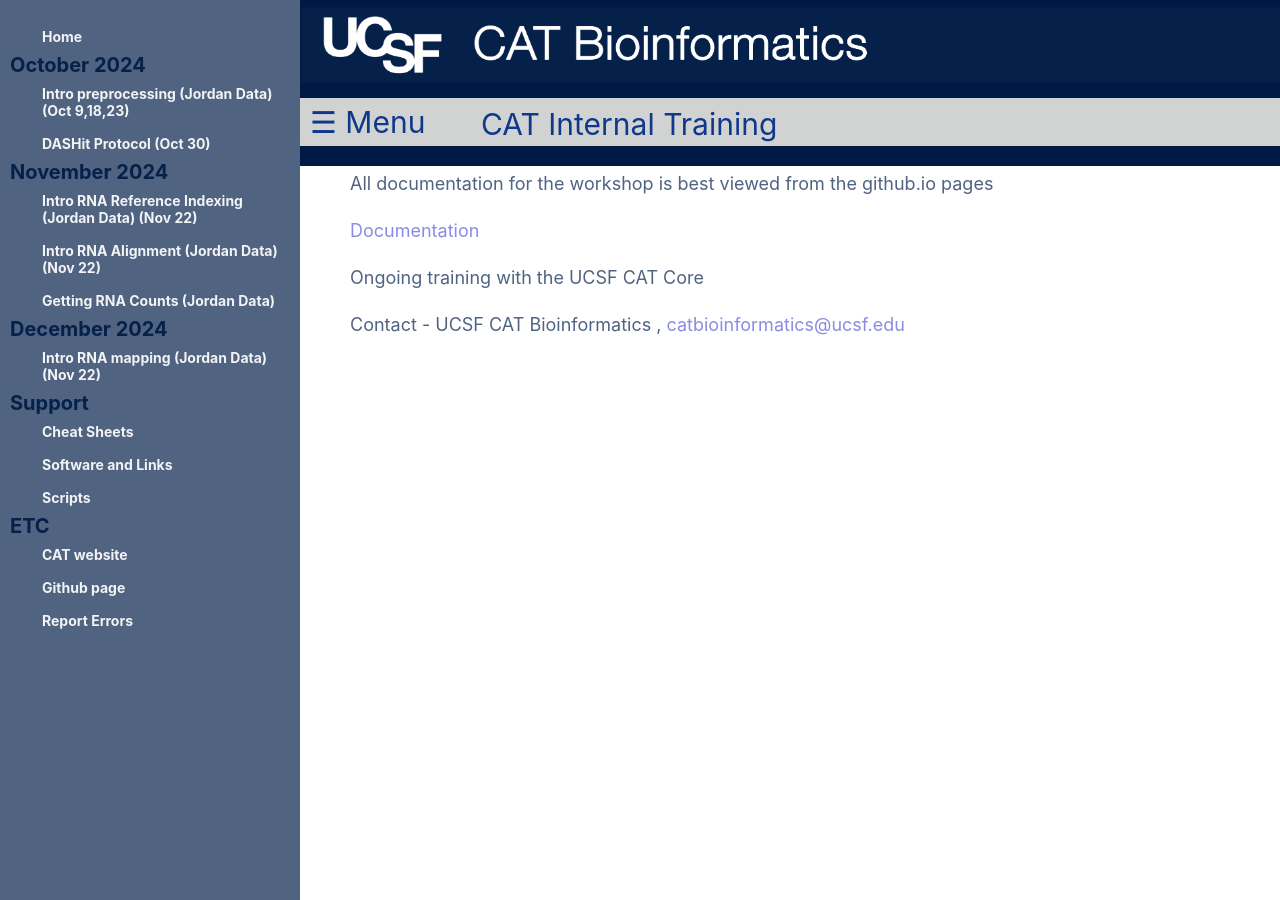
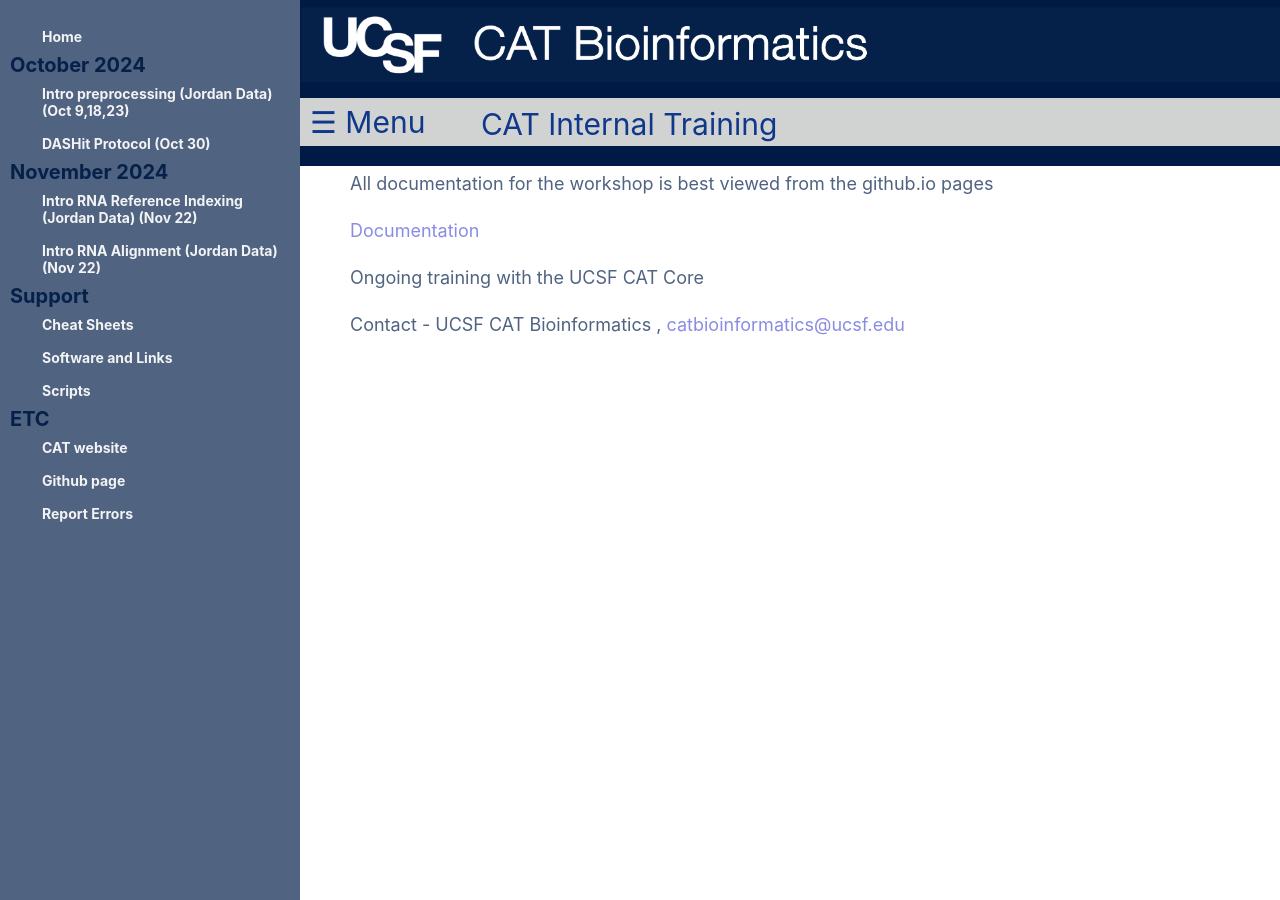
Before and after one commit to UCSF-CAT-Bioinformatics/CAT_Bioinfo_Training, a Jekyll site: the page built from index.md, in a window 1280 px wide. Built offline with Jekyll 4.4.1, drawn with Linux system fonts in a browser that asks for light colours.

Commit message:
edit yaml

```diff
--- a/_config.yml
+++ b/_config.yml
@@ -16,12 +16,6 @@
     url: data_reduction/02-alignment-indexref
   - title: Intro RNA Alignment (Jordan Data) (Nov 22)
     url: data_reduction/02-alignment
-  - title: Getting RNA Counts (Jordan Data)
-    url: data_reduction/03-counts
-
-  - heading: December 2024
-  - title: Intro RNA mapping (Jordan Data) (Nov 22)
-    url: data_reduction/01-preproc_htstream
 
   - heading: Support
   - title: Cheat Sheets
```
